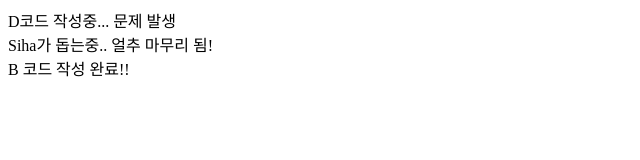
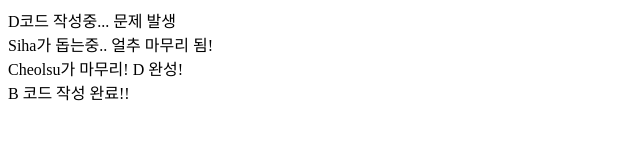
Before and after one commit to leesiha/SE_project, a plain HTML site: page index.html in a window 1280 px wide. Shown: the whole page, without its empty margins (0-640 px from the left). Drawn offline with Linux system fonts and the light colour scheme.

Commit message:
D 코드 문제해결 후 완성

```diff
--- a/index.html
+++ b/index.html
@@ -11,6 +11,7 @@
     <main>
       D코드 작성중... 문제 발생
       <div>Siha가 돕는중.. 얼추 마무리 됨!</div>
+      Cheolsu가 마무리! D 완성!
     </main>
     <footer>B 코드 작성 완료!!</footer>
   </body>
```
